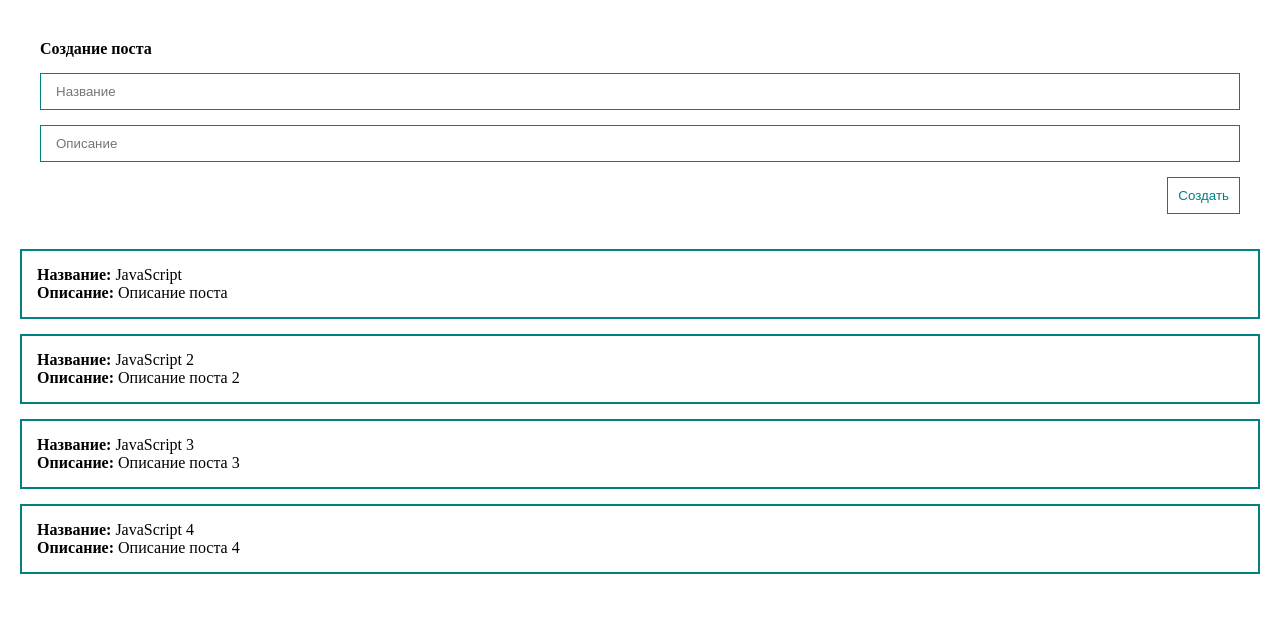
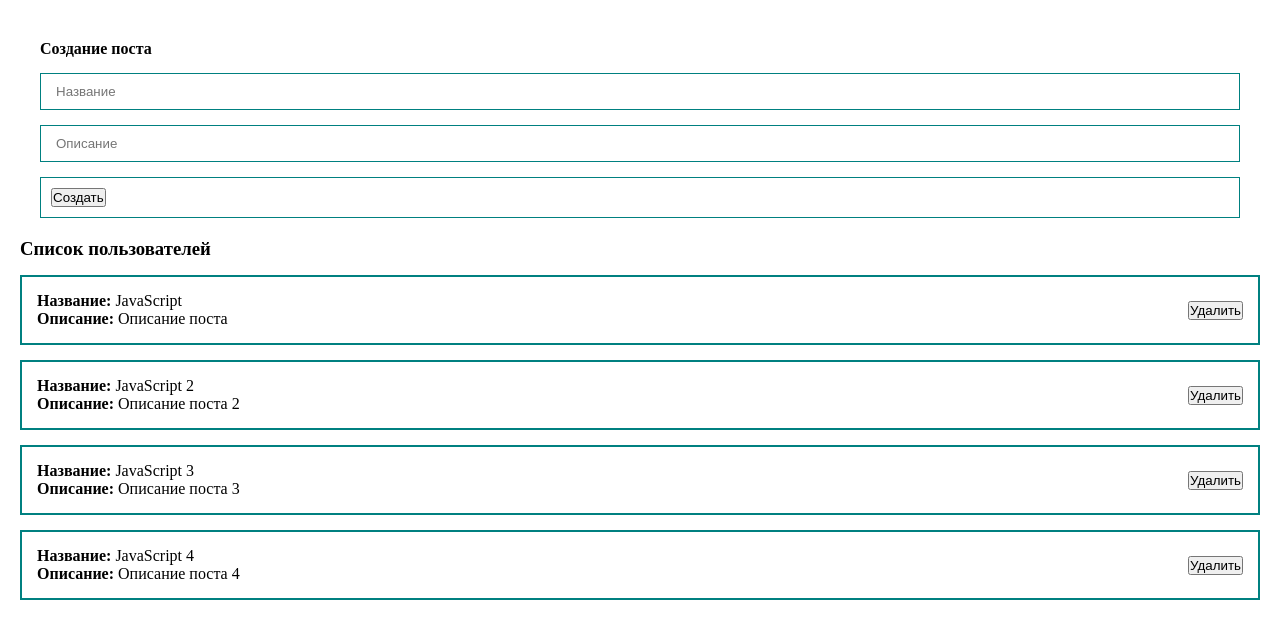
Before and after one commit to alexchernyh29/vue3, a Vue app: page / in a window 1280 px wide. Shown: the top 638 px of the page. Built offline with nearby package versions, Linux system fonts and the light colour scheme.

Commit message:
add post

```diff
--- a/package.json
+++ b/package.json
@@ -17,7 +17,6 @@
     "@vue/cli-plugin-babel": "~5.0.0",
     "@vue/cli-plugin-eslint": "~5.0.0",
     "@vue/cli-service": "~5.0.0",
-    "eslint": "^7.32.0",
     "eslint-plugin-vue": "^8.0.3"
   },
   "eslintConfig": {
--- a/src/components/PostForm.vue
+++ b/src/components/PostForm.vue
@@ -4,13 +4,17 @@
           <h4>Создание поста</h4>
           <input v-model="post.title" class="input" type="text" placeholder="Название">
           <input v-model="post.body" class="input" type="text" placeholder="Описание">
-          <button @click="createPost" class="btn">Создать</button>
+          <my-button @click="createPost" class="btn">Создать</my-button>
       </form>
     </div>
 </template>
 
 <script>
+import MyButton from './UI/MyButton.vue';
     export default {
+      components: {
+        MyButton
+      },
       data() {
         return {
           post: {
@@ -43,12 +47,4 @@ form {
   padding: 10px 15px;
   margin-top: 15px;
 }
-.btn {
-  margin-top: 15px;
-  align-self: flex-end;
-  padding: 10px;
-  background: none;
-  color: teal;
-  border: 1px solid teal;
-}
 </style>
--- /dev/null
+++ b/src/components/PostItem.vue
@@ -0,0 +1,34 @@
+<template>
+    <div class="post">
+        <div>
+            <div><strong>Название:</strong>{{ post.title }}</div>
+            <div><strong>Описание:</strong>{{ post.body }}</div>
+        </div>
+        <div class="post__btns">
+            <button>Удалить</button>
+        </div>
+    </div>
+</template>
+
+<script>
+    export default {
+        props: {
+            post: {
+                type: Object,
+                required: true
+            }
+      }
+    }
+</script>
+
+<style scoped>
+.post {
+  padding: 15px;
+  border: 2px solid teal;
+  margin-top: 15px;
+  display: flex;
+  align-items: center;
+  justify-content: space-between;
+}
+
+</style>
--- a/src/components/PostList.vue
+++ b/src/components/PostList.vue
@@ -1,12 +1,14 @@
 <template>
-    <div class="post" v-for="post in posts" v-bind:key="post">
-      <div><strong>Название:</strong>{{ post.title }}</div>
-      <div><strong>Описание:</strong>{{ post.body }}</div>
+  <div>
+    <h3>Список пользователей</h3>
+    <post-item v-for="post in posts" :post="post" />
   </div>
 </template>
 
 <script>
+import PostItem from './PostItem.vue';
 export default {
+  components: {PostItem},
   props: {
     posts: {
       type: Array,
@@ -17,9 +19,5 @@
 </script>
 
 <style scoped>
-.post {
-  padding: 15px;
-  border: 2px solid teal;
-  margin-top: 15px;
-}
+
 </style>
--- /dev/null
+++ b/src/components/UI/MyButton.vue
@@ -0,0 +1,21 @@
+<template>
+    <div>
+        <button><slot></slot></button>
+    </div>
+</template>
+
+<script>
+    export default {
+
+    }
+</script>
+
+<style scoped>
+.btn {
+  margin-top: 15px;
+  padding: 10px;
+  background: none;
+  color: teal;
+  border: 1px solid teal;
+}
+</style>
```
Also changed, not shown: 1 other file (tests, documents, lock files or other folders). Lines whose indentation alone changed are shown as unchanged.
